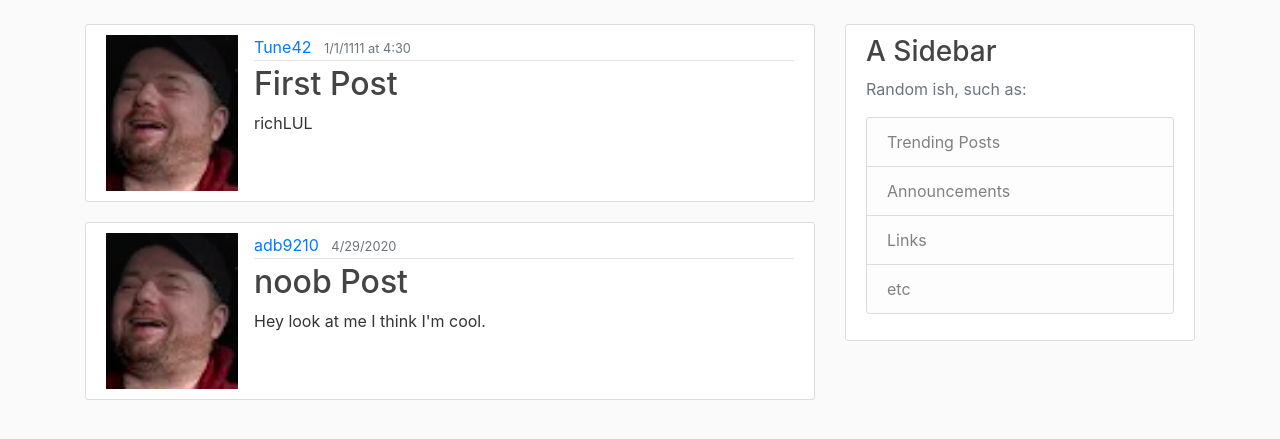
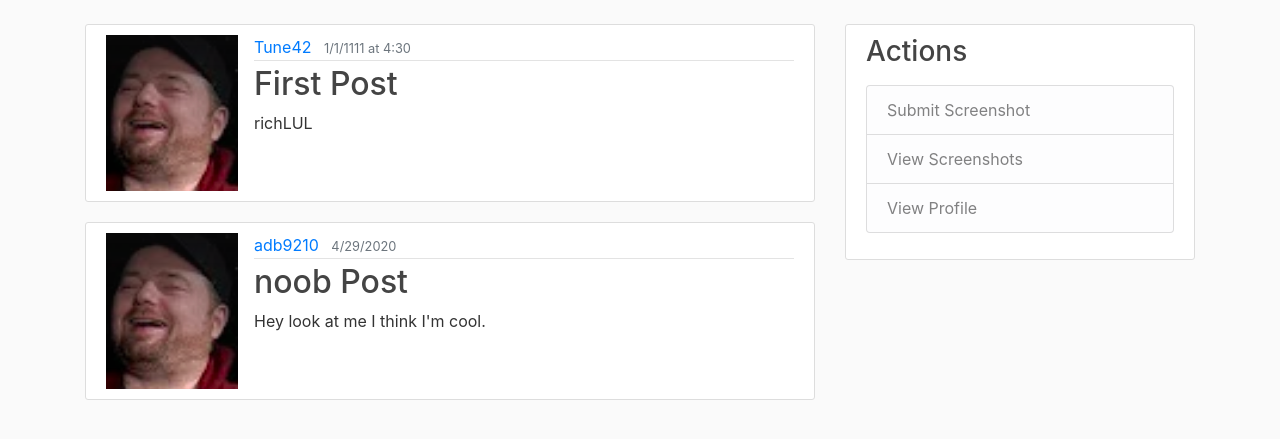
Before and after one commit to Tune42/gamer-screenshots, a Flask app: page / in a window 1280 px wide. Shown: the part 56-495 px from the top of the page. Run offline with Flask 2, Linux system fonts and the light colour scheme; some libraries are stand-ins or nearby versions.

Commit message:
fixed db read issue while hosted

```diff
--- a/gamerscreenshots.py
+++ b/gamerscreenshots.py
@@ -1,10 +1,13 @@
 from flask import Flask, render_template, url_for
 import sqlite3
+import os.path
 app = Flask(__name__)
 
 #dummy data, used in home route and pulling from the db
 posts = []
-conn = sqlite3.connect('gamerscreenshots.db')
+BASE_DIR = os.path.dirname(os.path.abspath(__file__))
+db_path = os.path.join(BASE_DIR, "gamerscreenshots.db")
+conn = sqlite3.connect(db_path)
 c = conn.cursor()
 c.execute('SELECT * FROM posts')
 results = c.fetchall()
--- a/notes.txt
+++ b/notes.txt
@@ -7,5 +7,3 @@ export FLASK_APP=gamerscreenshots.py
 export FLASK_DEBUG=1
 enables debug mode, changes reload automatically without having to reboot flask server.
 --
-Database host address:GamerScreenshots.mysql.pythonanywhere-services.com
-Username:GamerScreenshots
--- a/templates/layout.html
+++ b/templates/layout.html
@@ -49,13 +49,12 @@
               </div>
               <div class="col-md-4">
                 <div class="content-section">
-                  <h3>A Sidebar</h3>
-                  <p class='text-muted'>Random ish, such as:
+                  <h3>Actions</h3>
+                  <p class='text-muted'>
                     <ul class="list-group">
-                      <li class="list-group-item list-group-item-light">Trending Posts</li>
-                      <li class="list-group-item list-group-item-light">Announcements</li>
-                      <li class="list-group-item list-group-item-light">Links</li>
-                      <li class="list-group-item list-group-item-light">etc</li>
+                      <li class="list-group-item list-group-item-light">Submit Screenshot</li>
+                      <li class="list-group-item list-group-item-light">View Screenshots</li>
+                      <li class="list-group-item list-group-item-light">View Profile</li>
                     </ul>
                   </p>
                 </div>
```
